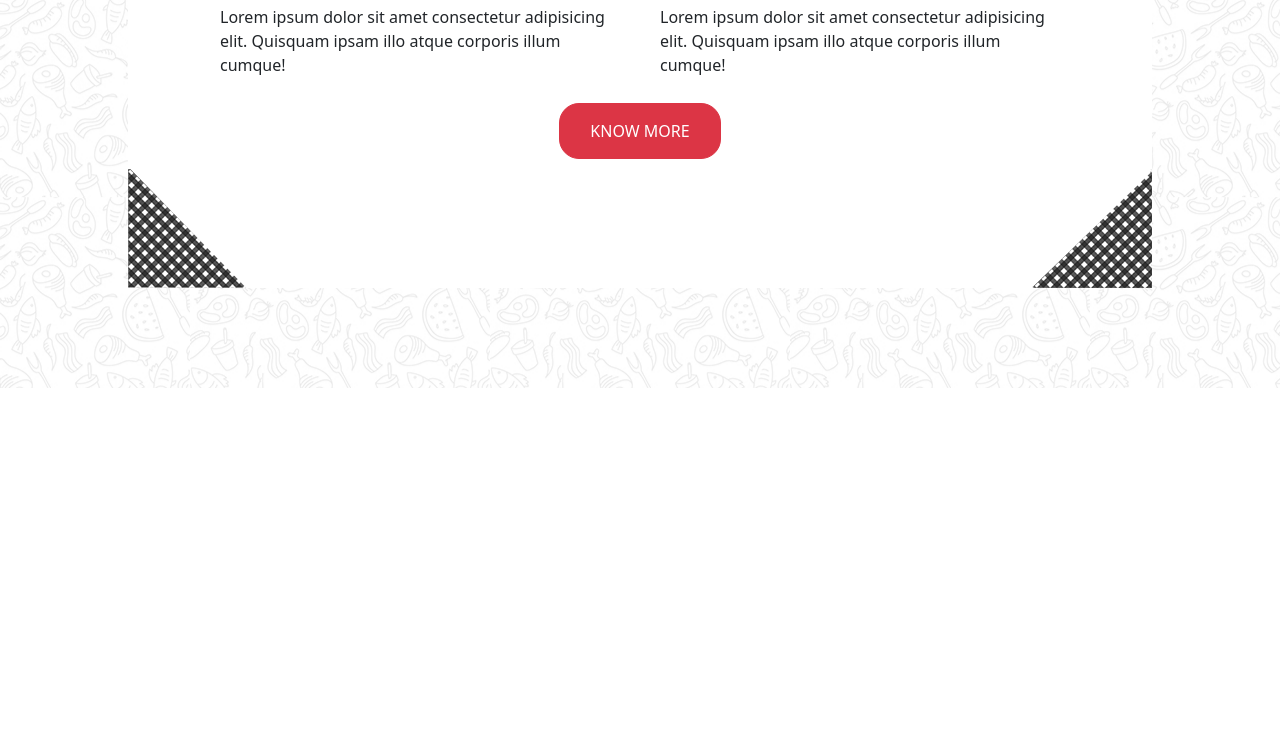
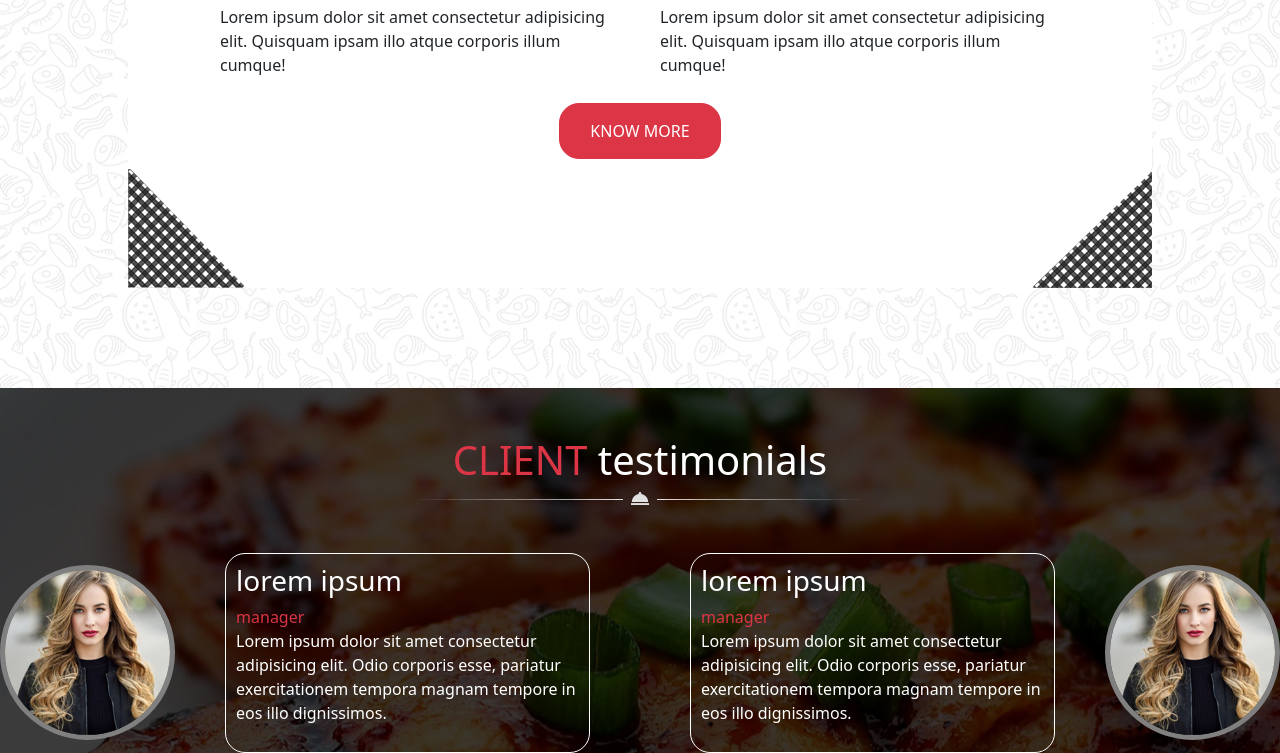
Before and after one commit to Cocquibus/git_bootstrap_les_chefs_14, a website: page index.html in a window 1280 px wide. Shown: the part 4255-5008 px from the top of the page. Before the commit the page ends 4643 px from the top, so only its background shows below. Drawn offline with nearby package versions, Linux system fonts and the light colour scheme.

Commit message:
section dame non finie

```diff
--- a/index.html
+++ b/index.html
@@ -215,7 +215,9 @@
                 </div>
                 <div class="bg-white d-flex justify-content-center py-5">
                     <div class="cartecontact d-flex flex-wrap justify-content-center align-items-center">
-                        <div class="w-100 text-center text-white fs-4"><p>For any questions call us at : +91-1234567890</p></div>
+                        <div class="w-100 text-center text-white fs-4">
+                            <p>For any questions call us at : +91-1234567890</p>
+                        </div>
                         <div class="mx-5">
                             <div class="my-3"><input placeholder="Enter Full Name" type="text"></div>
                             <div class="my-3"><input placeholder="Enter Full Name" type="text"></div>
@@ -239,12 +241,14 @@
                     <div class="blog">
                         <img src="./public/img/blog_img1.jpg" alt="">
                         <h4>lorem</h4>
-                        <p>Lorem ipsum dolor sit amet consectetur adipisicing elit. Quisquam ipsam illo atque corporis illum cumque!</p>
+                        <p>Lorem ipsum dolor sit amet consectetur adipisicing elit. Quisquam ipsam illo atque corporis
+                            illum cumque!</p>
                     </div>
                     <div class=" blog">
                         <img src="./public/img/blog_img2.jpg" alt="">
                         <h4>lorem</h4>
-                        <p>Lorem ipsum dolor sit amet consectetur adipisicing elit. Quisquam ipsam illo atque corporis illum cumque!</p>
+                        <p>Lorem ipsum dolor sit amet consectetur adipisicing elit. Quisquam ipsam illo atque corporis
+                            illum cumque!</p>
                     </div>
                 </div>
                 <div class="d-flex justify-content-center bg-white">
@@ -256,7 +260,32 @@
                 </div>
             </div>
         </section>
-        <section></section>
+        <section class="sectiondame d-flex flex-column align-items-center">
+            <div class="d-flex align-items-center pt-5 flex-column femmew">
+                <h1 class="text-white"><span class="text-danger">CLIENT</span> testimonials</h1>
+                <img src="./public/img/decoration_line.png" alt="">
+            </div>
+            <div class="d-flex justify-content-center align-items-center mt-5 text-white">
+                <div>
+                    <img class="imgtesti" src="./public/img/testimonial1.jpg" alt="">
+                </div>
+                <div class="cadrecarte">
+                    <h3>lorem ipsum</h3>
+                    <span class="text-danger">manager</span>
+                    <p>Lorem ipsum dolor sit amet consectetur adipisicing elit. Odio corporis esse, pariatur
+                        exercitationem tempora magnam tempore in eos illo dignissimos.</p>
+                </div>
+                <div class="cadrecarte">
+                    <h3>lorem ipsum</h3>
+                    <span class="text-danger">manager</span>
+                    <p>Lorem ipsum dolor sit amet consectetur adipisicing elit. Odio corporis esse, pariatur
+                        exercitationem tempora magnam tempore in eos illo dignissimos.</p>
+                </div>
+                <div>
+                    <img class="imgtesti" src="./public/img/testimonial1.jpg" alt="">
+                </div>
+            </div>
+        </section>
         <section></section>
         <section></section>
         <section></section>
--- a/src/sass/modules/_section4.sass
+++ b/src/sass/modules/_section4.sass
@@ -0,0 +1,18 @@
+.sectiondame
+    background-image: url(../img/testimonials_background.jpg)
+    background-size: 100
+    height: 100%
+    width: 100%
+    background-position: center center
+    .imgtesti
+        border-radius: 50%
+        border: 5px solid grey
+    .femmew
+        width: 1000px
+    .cadrecarte
+        width: 500px
+        border: 1px solid white
+        height: 200px
+        border-radius: 20px
+        padding: 10px
+        margin: 0px 50px
```
Also changed, not shown: public/css/app.css, 1 other file.
